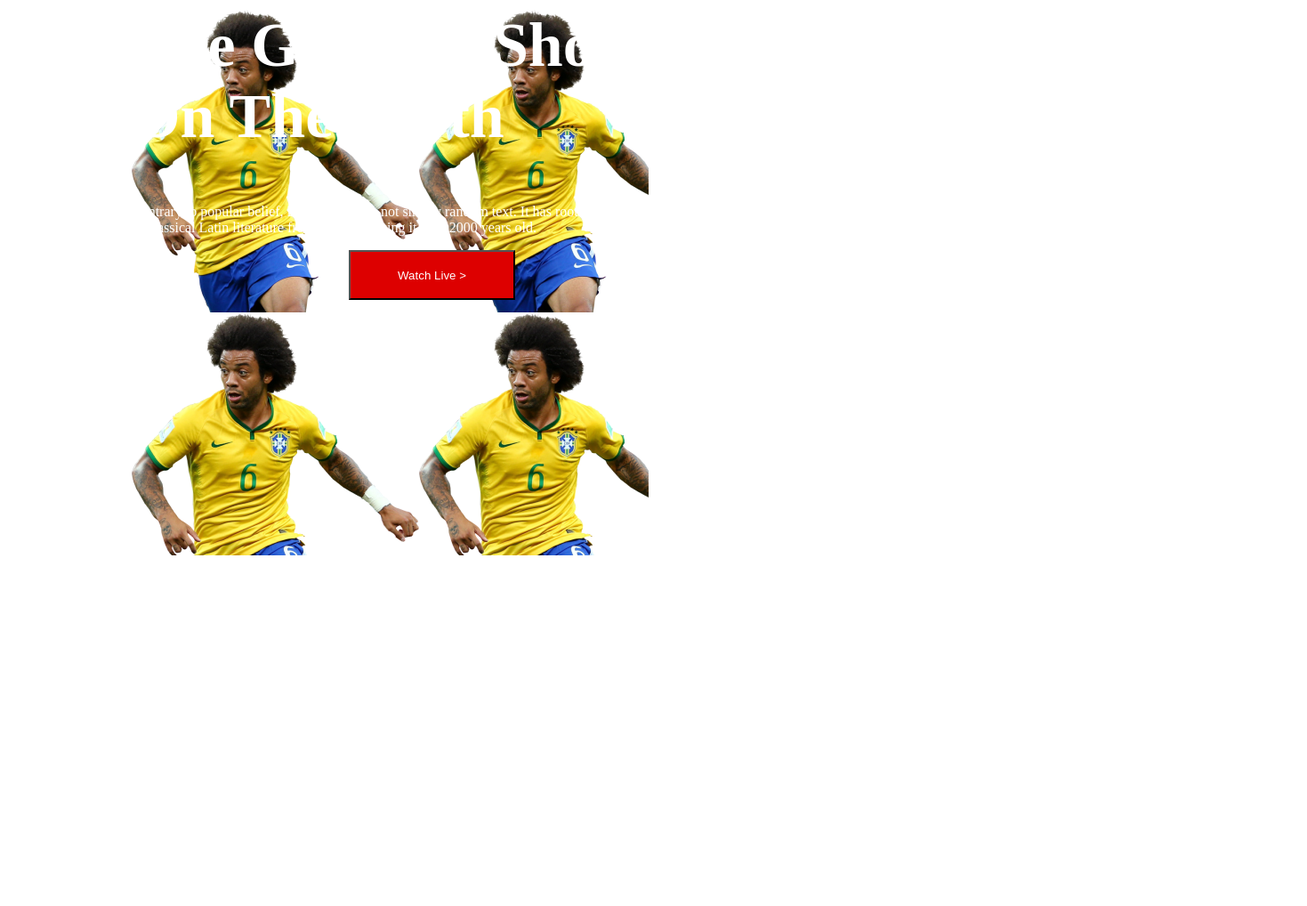
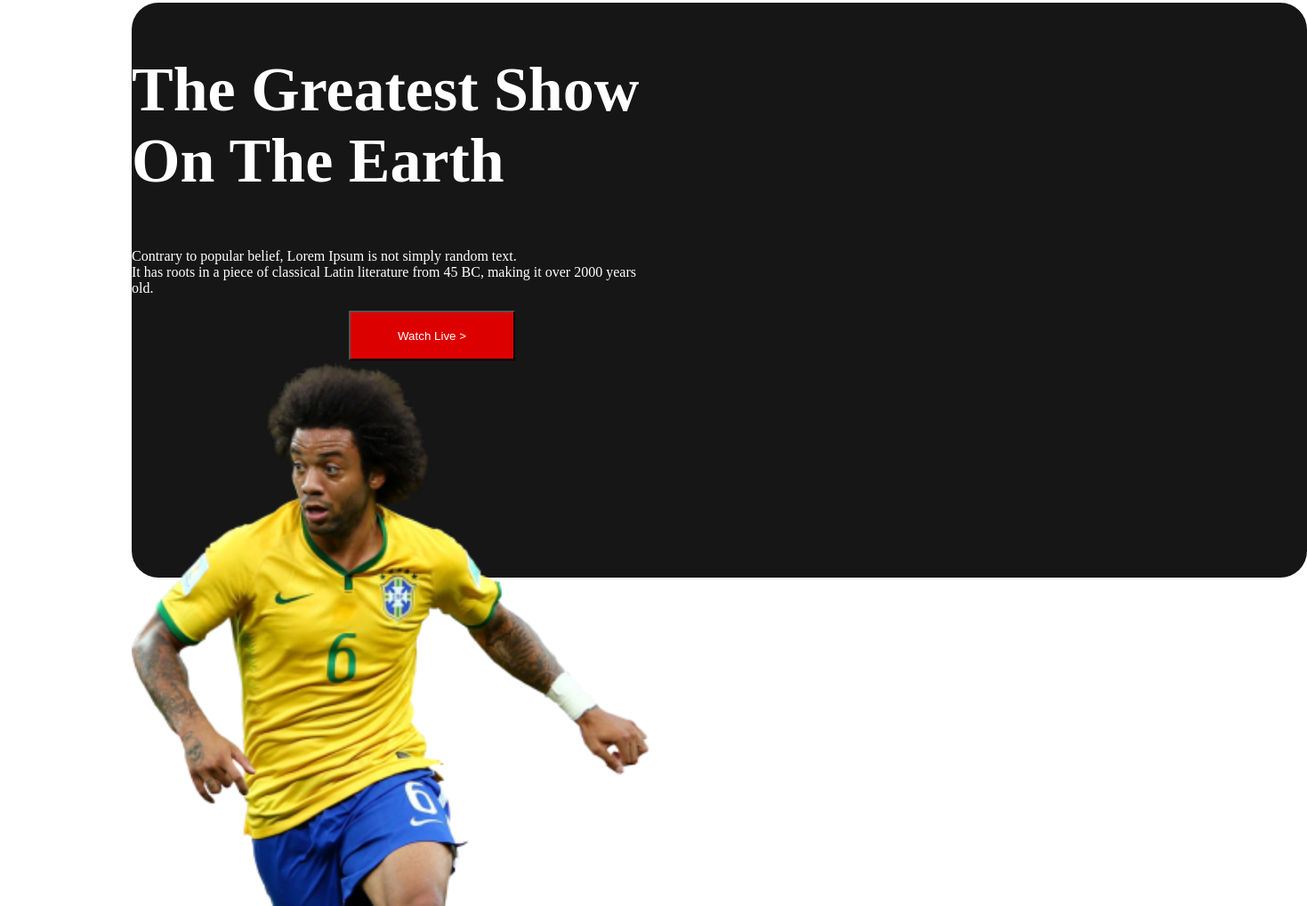
Before and after one commit to Trisha-roy/world_cup_css3, a plain HTML site: page index.htm in a window 1280 px wide. Shown: the part 47-1065 px from the top of the page at 89% size, 1469 px wide, since content can reach past the window. Before the commit the page ends 800 px from the top, so only its background shows below. Drawn offline with Linux system fonts and the light colour scheme.

Commit message:
somthing changed

```diff
--- a/index.htm
+++ b/index.htm
@@ -14,11 +14,14 @@
             margin-right: 140px;
             margin-top: 50px;
             border-radius: 30px;
-            background: url(./assests/Banner-Image.png);
+            display: grid;
+            grid-template-columns: repeat(3,1fr);
 
-            width: 581px;
-height: 613px;
 
+        }
+        .image{
+            display: grid;
+            grid-template-columns: repeat(3,1fr);
         }
         .img-text{
             color: #FFFFFF;
@@ -35,23 +38,31 @@ height: 613px;
         button{
             background-color: #DD0000;
             width: 187px;
-height: 56px;
-margin-left: 244px;
-color: white;
+            height: 56px;
+            margin-left: 244px;
+            color: white;
+              }
+        img{
+            width: 581px;
+            height: 613px;
+            float: right;
+
         }
-
     </style>
 </head>
 <body>
     <main>
         <section class="container">
 
-                <div>
-                    <h1 class="img-text">The Greatest Show On The Earth</h1>
+                <div class="Image">
+                    <h1 class="img-text">The Greatest Show <br>On The Earth</h1>
 
-                    <p class="img-text2">Contrary to popular belief, Lorem Ipsum is not simply random text. It has roots in a piece of classical Latin literature from 45 BC, making it over 2000 years old.</p>
+                    <p class="img-text2">Contrary to popular belief, Lorem Ipsum is not simply random text.<br> It has roots in a piece of classical Latin literature from 45 BC, making it over 2000 years old.</p>
 
                 <button class="watch-live" type="submit">Watch Live  ></button>
+               <div>
+                <img src="./assests/Banner-Image.png" alt="">
+               </div>
             </div>
         </section>
     </main>
```
